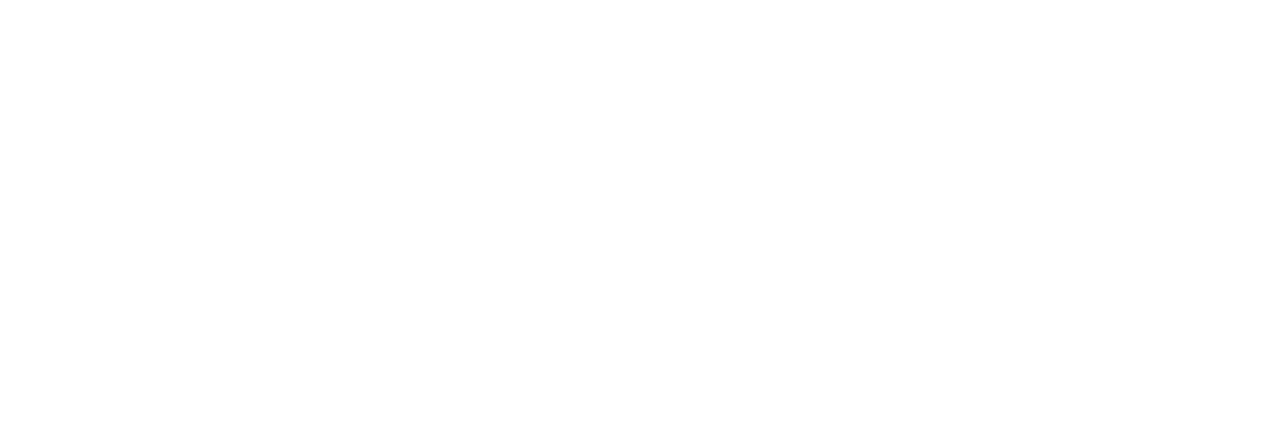
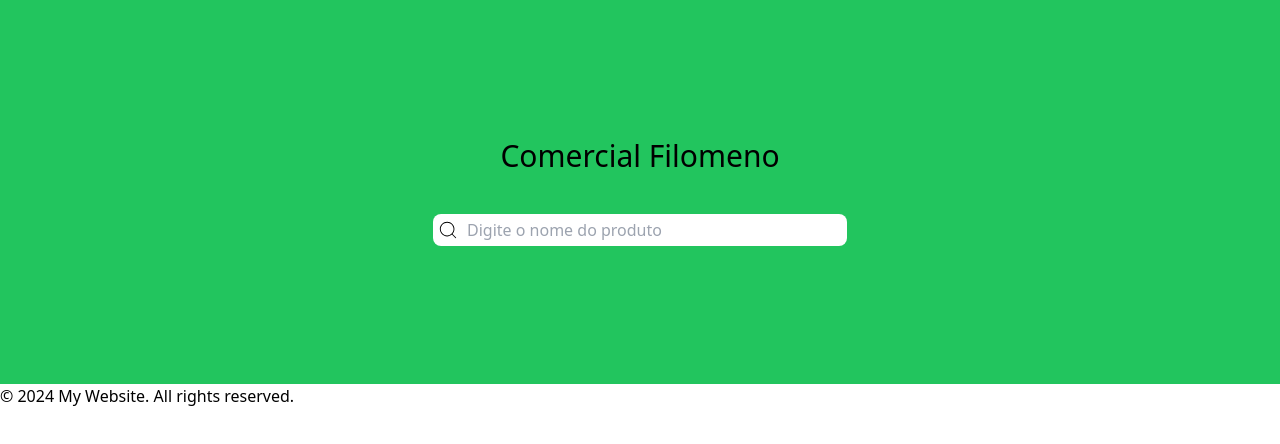
Before and after one commit to EmersonSousa15/CONTROLE-DE-PRODUTOS, a React (Vite) app: page / in a window 1280 px wide. Shown: the top 444 px of the page. Built offline with nearby package versions, Linux system fonts and the light colour scheme.

Commit message:
Added Hero component

```diff
--- a/package.json
+++ b/package.json
@@ -12,6 +12,7 @@
   "dependencies": {
     "react": "^18.3.1",
     "react-dom": "^18.3.1",
+    "react-icons": "^5.2.1",
     "react-router-dom": "^6.24.1"
   },
   "devDependencies": {
--- a/src/App.tsx
+++ b/src/App.tsx
@@ -1,12 +1,17 @@
 import { Outlet } from 'react-router-dom'
 import './App.css'
+import { Hero } from './components/Hero/Hero'
 
 function App() {
 
   return (
-    <Outlet>
-
-    </Outlet>
+    <>
+      <Hero />
+      <Outlet />
+      <footer>
+        <p>&copy; 2024 My Website. All rights reserved.</p>
+      </footer>
+    </>
   )
 }
 
--- /dev/null
+++ b/src/components/Hero/Hero.tsx
@@ -0,0 +1,15 @@
+import { CiSearch } from "react-icons/ci";
+
+export const Hero = () => {
+    return (
+        <header className="bg-green-500 w-screen h-96 flex flex-col justify-center items-center">
+            <h1 className="text-3xl mb-10 ">Comercial Filomeno</h1>
+            <div className="flex items-center">
+                <label htmlFor="search">
+                    <CiSearch size={30} id="search" className="bg-white p-1 rounded-l-lg h-8" />
+                </label>
+                <input className="w-96 p-1 rounded-r-lg" type="text" placeholder="Digite o nome do produto" />
+            </div>
+        </header>
+    )
+}
```
Also changed, not shown: 1 other file (tests, documents, lock files or other folders).
